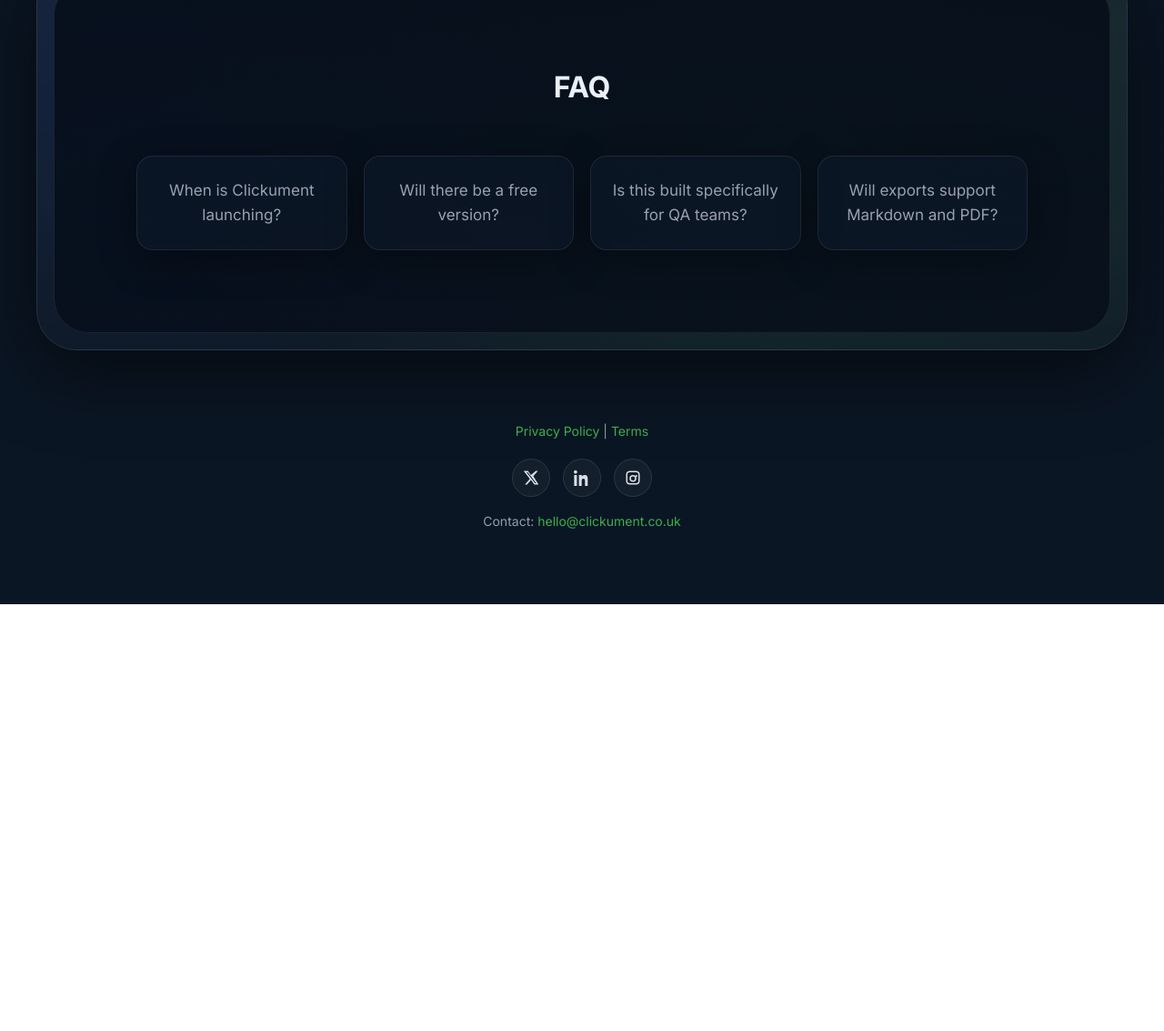
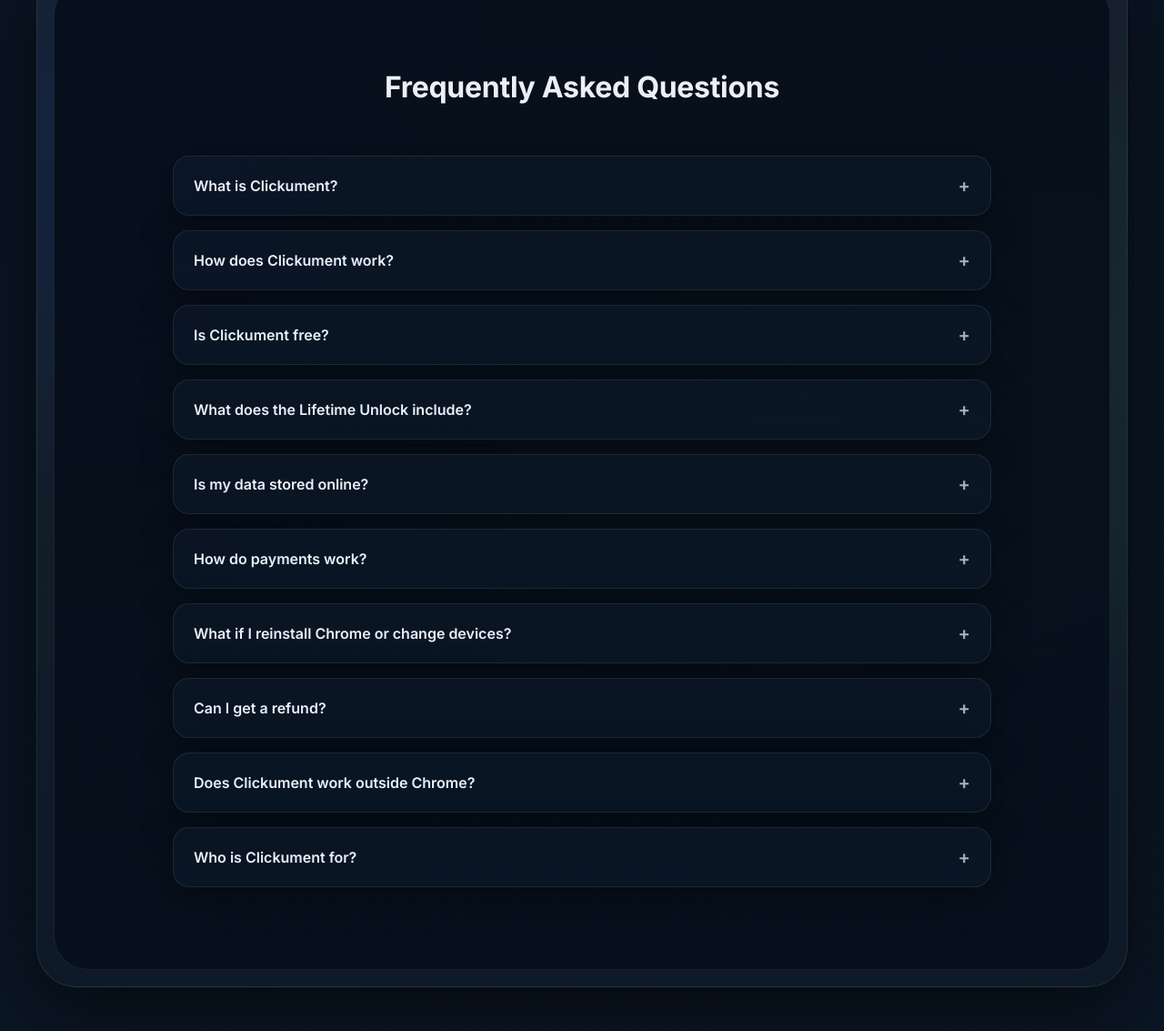
Before and after one commit to x444dyx/clickument-website, a plain HTML site: page index.html in a window 1280 px wide. Shown: the part 3292-4425 px from the top of the page at 91% size. Before the commit the page ends 3956 px from the top, so only its background shows below. Drawn offline with Linux system fonts and the light colour scheme; a script that the page names is missing.

Commit message:
Update index.html
Updated FAQ section

```diff
--- a/index.html
+++ b/index.html
@@ -613,6 +613,73 @@
       fill: rgba(234,240,247,.92);
     }
 
+    /* ===== FAQ ===== */
+
+.faq-container{
+  max-width: 900px;
+  margin: 0 auto;
+  display:flex;
+  flex-direction:column;
+  gap:16px;
+}
+
+.faq-item{
+  background: rgba(14,26,43,.58);
+  border-radius: 18px;
+  border: 1px solid rgba(255,255,255,0.08);
+  box-shadow: var(--shadow-2);
+  overflow:hidden;
+}
+
+.faq-question{
+  width:100%;
+  background:none;
+  border:none;
+  color:var(--text);
+  padding:20px 22px;
+  font-size:16px;
+  font-weight:600;
+  display:flex;
+  justify-content:space-between;
+  align-items:center;
+  cursor:pointer;
+}
+
+.faq-icon{
+  font-size:20px;
+  opacity:.7;
+  transition:transform .2s ease;
+}
+
+.faq-answer{
+  max-height:0;
+  overflow:hidden;
+  transition:max-height .3s ease;
+  padding:0 22px;
+  color:rgba(160,168,181,.95);
+  font-size:15px;
+}
+
+.faq-answer p,
+.faq-answer ul,
+.faq-answer ol{
+  margin:12px 0;
+}
+
+.faq-answer ul,
+.faq-answer ol{
+  padding-left:18px;
+}
+
+.faq-item.active .faq-answer{
+  max-height:800px;
+  padding-bottom:20px;
+}
+
+.faq-item.active .faq-icon{
+  transform:rotate(45deg);
+}
+
     /* Responsive */
    /* Responsive */
 @media (max-width: 980px){
@@ -956,12 +1023,151 @@
   <!-- NAV SECTIONS -->
 <section class="section-shell" id="faq">
   <div class="section-frame" data-glow="0,170,255">
-    <h2>FAQ</h2>
-    <div class="problem-grid">
-      <div class="problem-item">When is Clickument launching?</div>
-      <div class="problem-item">Will there be a free version?</div>
-      <div class="problem-item">Is this built specifically for QA teams?</div>
-      <div class="problem-item">Will exports support Markdown and PDF?</div>
+    <h2>Frequently Asked Questions</h2>
+
+    <div class="faq-container">
+
+      <div class="faq-item">
+        <button class="faq-question">
+          What is Clickument?
+          <span class="faq-icon">+</span>
+        </button>
+        <div class="faq-answer">
+          <p>
+            Clickument is a Chrome extension that lets you capture step-by-step screenshots and automatically generate clean Markdown or PDF documentation.
+          </p>
+          <p>
+            It’s designed for QA testers, product teams, developers, and anyone who needs to document workflows clearly and quickly.
+          </p>
+        </div>
+      </div>
+
+      <div class="faq-item">
+        <button class="faq-question">
+          How does Clickument work?
+          <span class="faq-icon">+</span>
+        </button>
+        <div class="faq-answer">
+          <ol>
+            <li>Add steps inside the extension</li>
+            <li>Capture screenshots directly from your browser</li>
+            <li>Add text and labels</li>
+            <li>Export as Markdown or PDF</li>
+          </ol>
+          <p>Everything is stored locally in your browser.</p>
+        </div>
+      </div>
+
+      <div class="faq-item">
+        <button class="faq-question">
+          Is Clickument free?
+          <span class="faq-icon">+</span>
+        </button>
+        <div class="faq-answer">
+          <p>The free version includes:</p>
+          <ul>
+            <li>Limited daily exports</li>
+            <li>Up to 5 saved scenarios</li>
+          </ul>
+          <p>The Lifetime Unlock removes all limits and enables unlimited usage.</p>
+        </div>
+      </div>
+
+      <div class="faq-item">
+        <button class="faq-question">
+          What does the Lifetime Unlock include?
+          <span class="faq-icon">+</span>
+        </button>
+        <div class="faq-answer">
+          <ul>
+            <li>Unlimited saved scenarios</li>
+            <li>Unlimited exports</li>
+            <li>No daily download limits</li>
+            <li>Lifetime access (one-time payment)</li>
+          </ul>
+          <p>There are no subscriptions.</p>
+        </div>
+      </div>
+
+      <div class="faq-item">
+        <button class="faq-question">
+          Is my data stored online?
+          <span class="faq-icon">+</span>
+        </button>
+        <div class="faq-answer">
+          <p>No.</p>
+          <p>
+            Your scenarios and screenshots are stored locally in your browser.
+            Clickument does not upload or store your documentation on external servers.
+          </p>
+        </div>
+      </div>
+
+      <div class="faq-item">
+        <button class="faq-question">
+          How do payments work?
+          <span class="faq-icon">+</span>
+        </button>
+        <div class="faq-answer">
+          <p>Payments are processed securely through Stripe.</p>
+          <p>
+            After purchase, you receive a licence key by email which unlocks unlimited usage inside the extension.
+          </p>
+        </div>
+      </div>
+
+      <div class="faq-item">
+        <button class="faq-question">
+          What if I reinstall Chrome or change devices?
+          <span class="faq-icon">+</span>
+        </button>
+        <div class="faq-answer">
+          <p>
+            You can restore your unlock at any time by entering the same email address and licence key used at checkout.
+          </p>
+        </div>
+      </div>
+
+      <div class="faq-item">
+        <button class="faq-question">
+          Can I get a refund?
+          <span class="faq-icon">+</span>
+        </button>
+        <div class="faq-answer">
+          <p>
+            If you experience any issues, contact support within 7–14 days and we’ll help resolve it.
+          </p>
+        </div>
+      </div>
+
+      <div class="faq-item">
+        <button class="faq-question">
+          Does Clickument work outside Chrome?
+          <span class="faq-icon">+</span>
+        </button>
+        <div class="faq-answer">
+          <p>Currently, Clickument works on Google Chrome (Manifest V3).</p>
+          <p>Support for other browsers may be added in the future.</p>
+        </div>
+      </div>
+
+      <div class="faq-item">
+        <button class="faq-question">
+          Who is Clickument for?
+          <span class="faq-icon">+</span>
+        </button>
+        <div class="faq-answer">
+          <ul>
+            <li>QA testers</li>
+            <li>Software developers</li>
+            <li>Product managers</li>
+            <li>Technical writers</li>
+            <li>Support teams</li>
+            <li>Anyone documenting processes</li>
+          </ul>
+        </div>
+      </div>
+
     </div>
   </div>
 </section>
```
